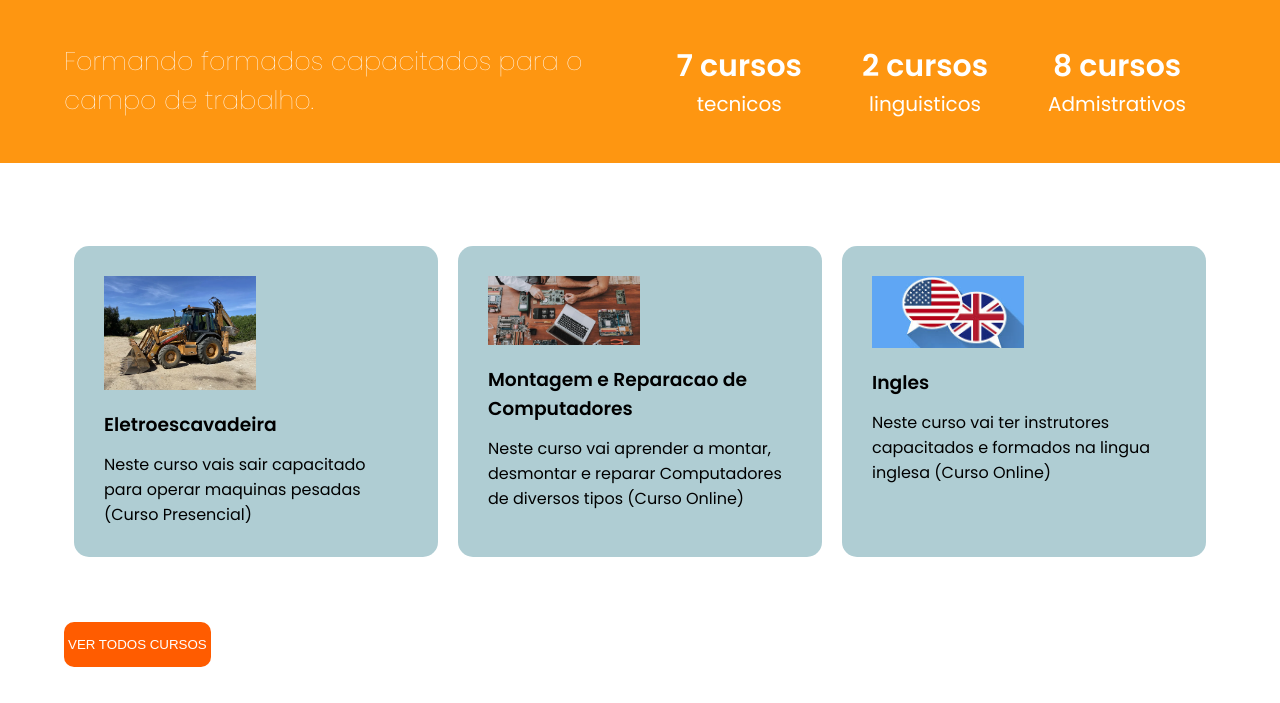
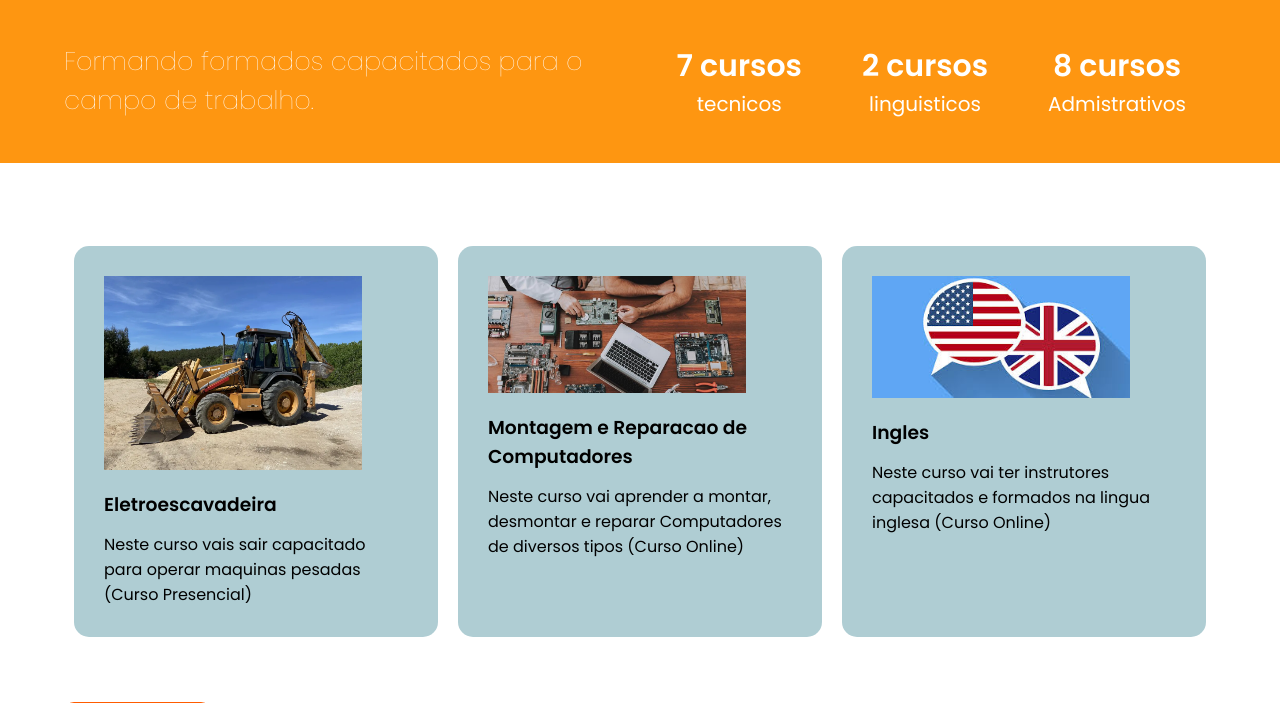
Before and after one commit to Win-word/centro_formacao_ramo_da_vida, a Flask app: page / in a window 1280 px wide. Shown: the part 549-1252 px from the top of the page. Run offline with Flask 3, Linux system fonts and the light colour scheme.

Commit message:
Update style.css
size imd

```diff
--- a/static/css/style.css
+++ b/static/css/style.css
@@ -294,7 +294,7 @@ section button{
 
 
 .difeCursos .curso img{
-    width: 50%;
+    width: 85%;
 }
 
 .difeCursos .curso .tituloc{
```
